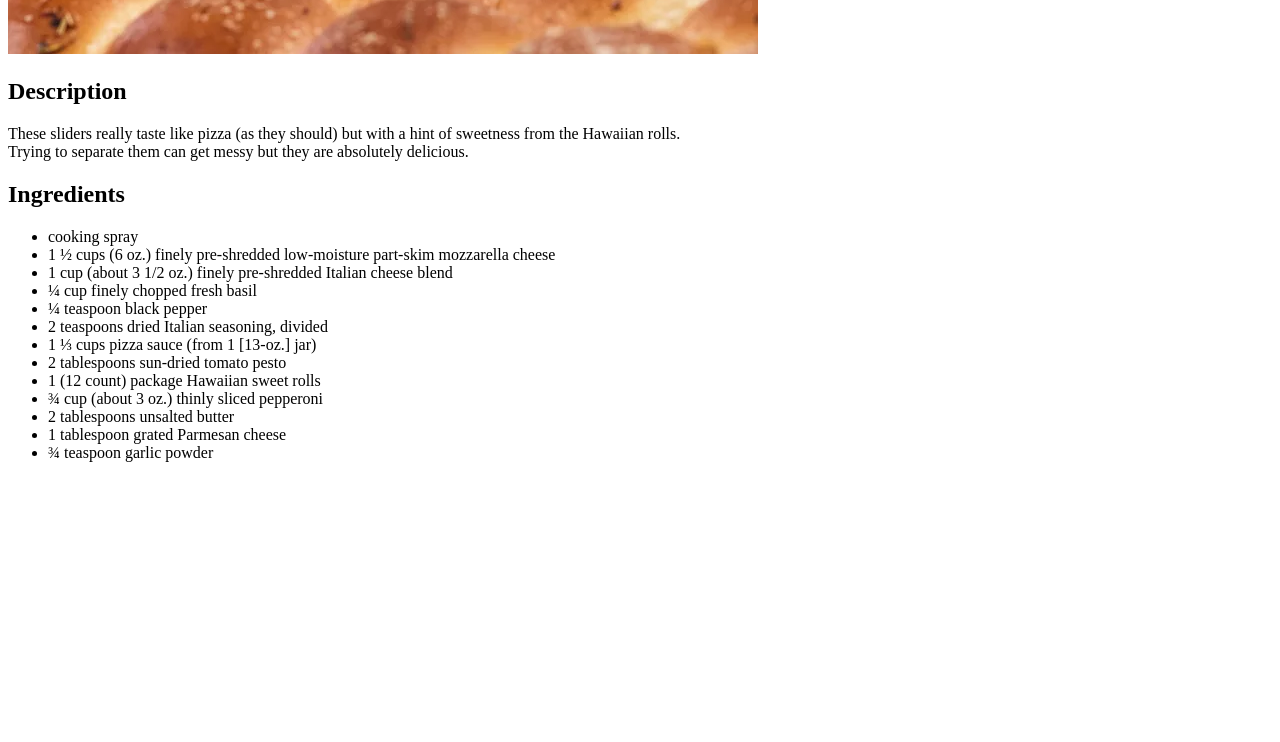
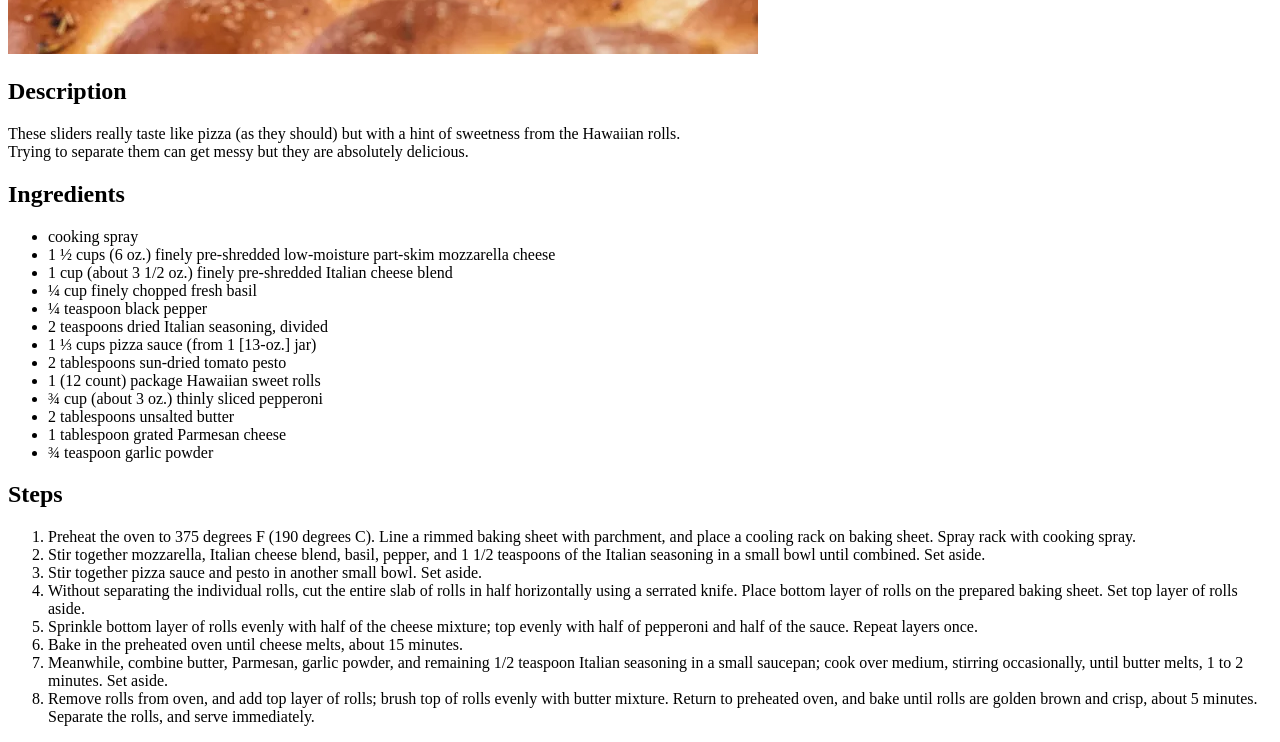
Before and after one commit to prayawaythegay/odin-recipes, a plain HTML site: page recipes/pizza-sliders.html in a window 1280 px wide. Shown: the part 589-1331 px from the top of the page. Before the commit the page ends 1067 px from the top, so only its background shows below. Drawn offline with Linux system fonts and the light colour scheme.

Commit message:
Add a list of steps for pizza sliders

```diff
--- a/recipes/pizza-sliders.html
+++ b/recipes/pizza-sliders.html
@@ -29,5 +29,17 @@
       <li>1 tablespoon grated Parmesan cheese</li>
       <li>¾ teaspoon garlic powder</li>
     </ul>
+
+    <h2>Steps</h2>
+    <ol>
+      <li>Preheat the oven to 375 degrees F (190 degrees C). Line a rimmed baking sheet with parchment, and place a cooling rack on baking sheet. Spray rack with cooking spray.</li>
+      <li>Stir together mozzarella, Italian cheese blend, basil, pepper, and 1 1/2 teaspoons of the Italian seasoning in a small bowl until combined. Set aside.</li>
+      <li>Stir together pizza sauce and pesto in another small bowl. Set aside.</li>
+      <li>Without separating the individual rolls, cut the entire slab of rolls in half horizontally using a serrated knife. Place bottom layer of rolls on the prepared baking sheet. Set top layer of rolls aside.</li>
+      <li>Sprinkle bottom layer of rolls evenly with half of the cheese mixture; top evenly with half of pepperoni and half of the sauce. Repeat layers once.</li>
+      <li>Bake in the preheated oven until cheese melts, about 15 minutes.</li>
+      <li>Meanwhile, combine butter, Parmesan, garlic powder, and remaining 1/2 teaspoon Italian seasoning in a small saucepan; cook over medium, stirring occasionally, until butter melts, 1 to 2 minutes. Set aside.</li>
+      <li>Remove rolls from oven, and add top layer of rolls; brush top of rolls evenly with butter mixture. Return to preheated oven, and bake until rolls are golden brown and crisp, about 5 minutes. Separate the rolls, and serve immediately.</li>
+    </ol>
   </body>
 </html>
```
